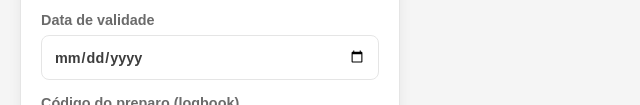
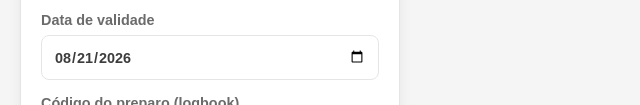
Before and after one commit to Lab-Sobral-Dev/qr_code-producao, a plain HTML site: page index.html in a window 1280 px wide. Shown: the part 695-800 px from the top of the page, 0-640 px from the left. Drawn offline with Linux system fonts and the light colour scheme; no server answers.

Commit message:
Definir exemplo de data de validade

```diff
--- a/index.html
+++ b/index.html
@@ -110,7 +110,7 @@
 
           <label>
             Data de validade
-            <input id="expirationInput" name="expiration" type="date" min="2026-01-01" max="2100-12-31" required />
+            <input id="expirationInput" name="expiration" type="date" min="2026-01-01" max="2100-12-31" value="2026-08-21" required />
           </label>
 
           <label>
```
